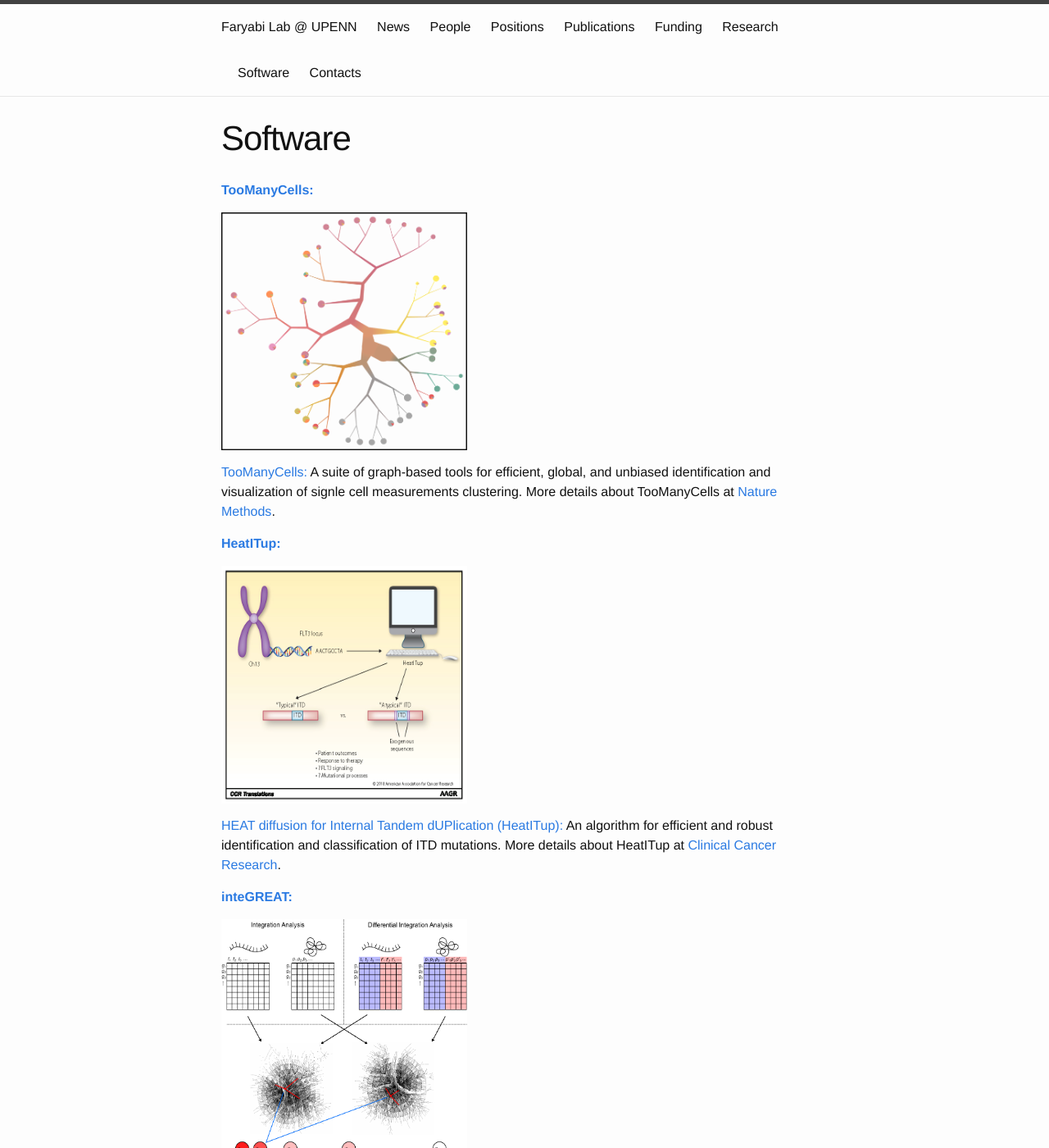
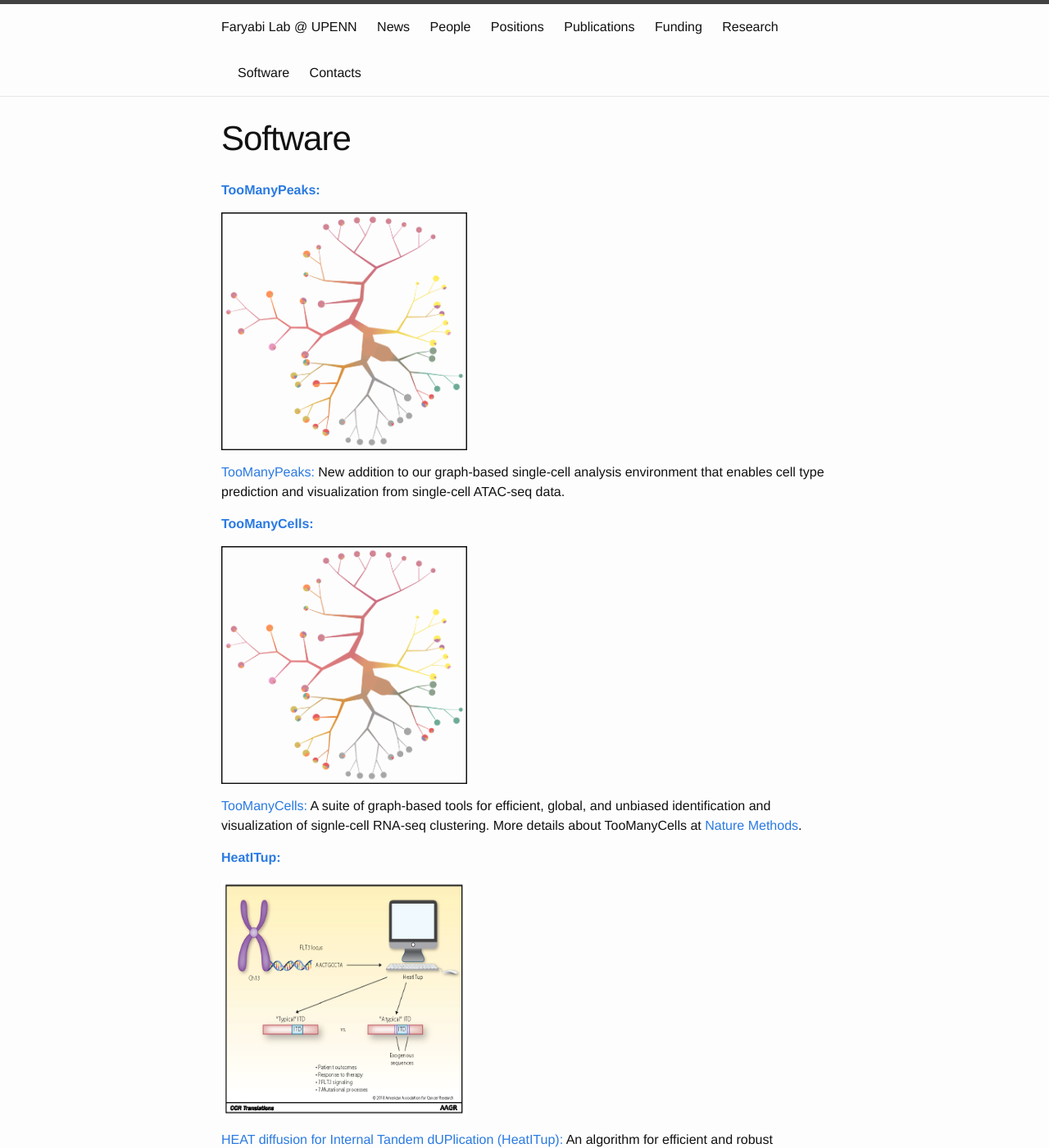
Before and after one commit to faryabib/faryabib.github.io, a Jekyll site: the page built from software.md, in a window 1280 px wide and 1400 px high. Shown: the whole window at 82% size. Built offline with Jekyll 4.4.1, drawn with Linux system fonts in a browser that asks for light colours.

Commit message:
Update software.md

```diff
--- a/software.md
+++ b/software.md
@@ -3,12 +3,17 @@ layout: page
 title: Software
 permalink: /Software.html
 ---
+**[TooManyPeaks:](https://github.com/faryabib/too-many-cells)**
+
+![TooManyPeaks](assets/dendrogram.png){:height="290px" width="300px"}
+
+[TooManyPeaks:](https://github.com/faryabib/too-many-cells) New addition to our graph-based single-cell analysis environment that enables cell type prediction and visualization from single-cell ATAC-seq data.
 
 **[TooManyCells:](https://github.com/faryabib/too-many-cells)**
 
 ![TooManyCells](assets/dendrogram.png){:height="290px" width="300px"}
 
-[TooManyCells:](https://github.com/faryabib/too-many-cells) A suite of graph-based tools for efficient, global, and unbiased identification and visualization of signle cell measurements clustering. More details about TooManyCells at [Nature Methods](https://doi.org/10.1038/s41592-020-0748-5).
+[TooManyCells:](https://github.com/faryabib/too-many-cells) A suite of graph-based tools for efficient, global, and unbiased identification and visualization of signle-cell RNA-seq clustering. More details about TooManyCells at [Nature Methods](https://doi.org/10.1038/s41592-020-0748-5).
 
 **[HeatITup:](https://github.com/faryabib/HeatITup)**
 
```
